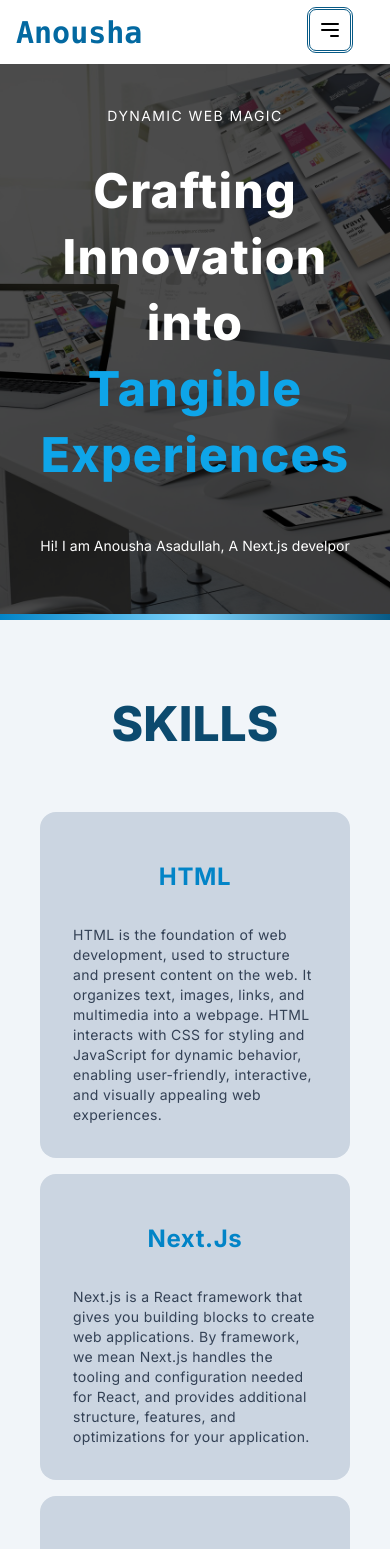
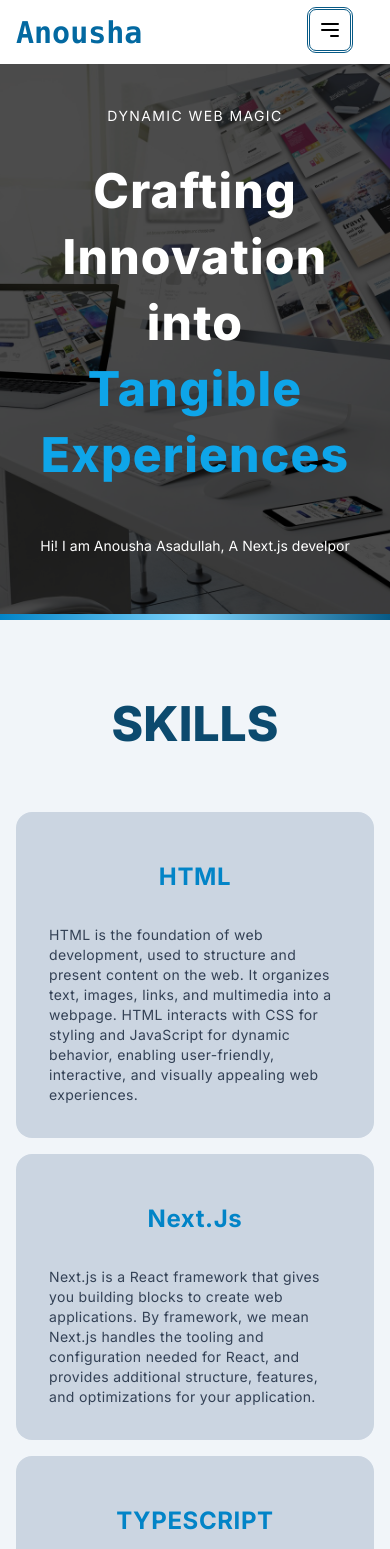
Before and after one commit to Anousha1846/My-Portfolio-Website, a Next.js app: page / in a window 390 px wide. Shown: the top 1549 px of the page. Built offline with nearby package versions, Linux system fonts and the light colour scheme.

Commit message:
Update MyExpertise.tsx

```diff
--- a/src/components/custum/MyExpertise.tsx
+++ b/src/components/custum/MyExpertise.tsx
@@ -4,7 +4,7 @@ import { SkillsHover } from "../ui/SkillsHover";
 
 export function MyExpertise() {
   return (
-    <div className="max-w-5xl mx-auto px-8">
+    <div className="max-w-5xl mx-auto sm:px-8 px-2">
       <h1 className="m-4 pt-16 text-sky-900 font-extrabold text-center text-5xl">SKILLS</h1>
       <SkillsHover items={skills} />
     </div>
```
